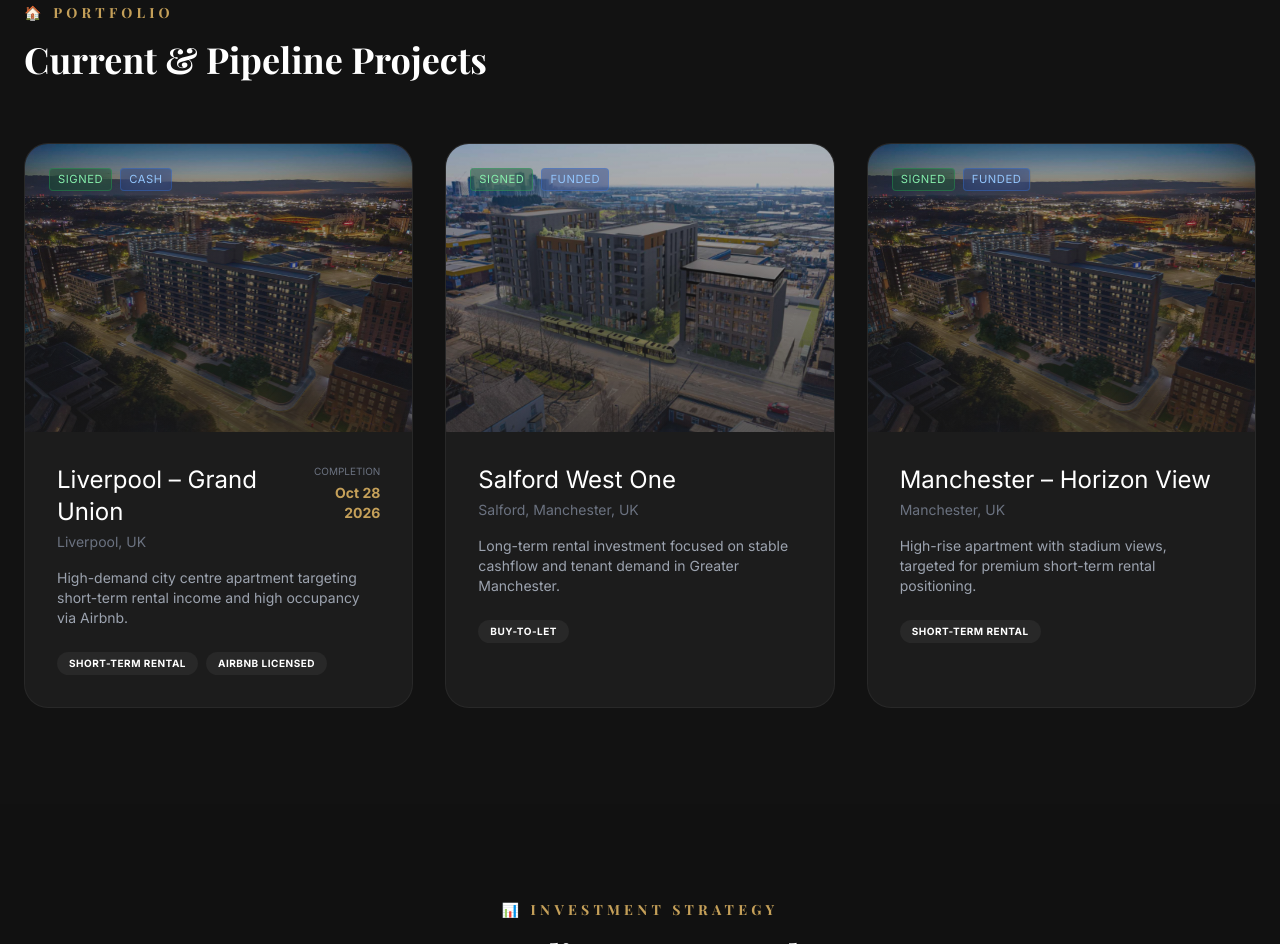
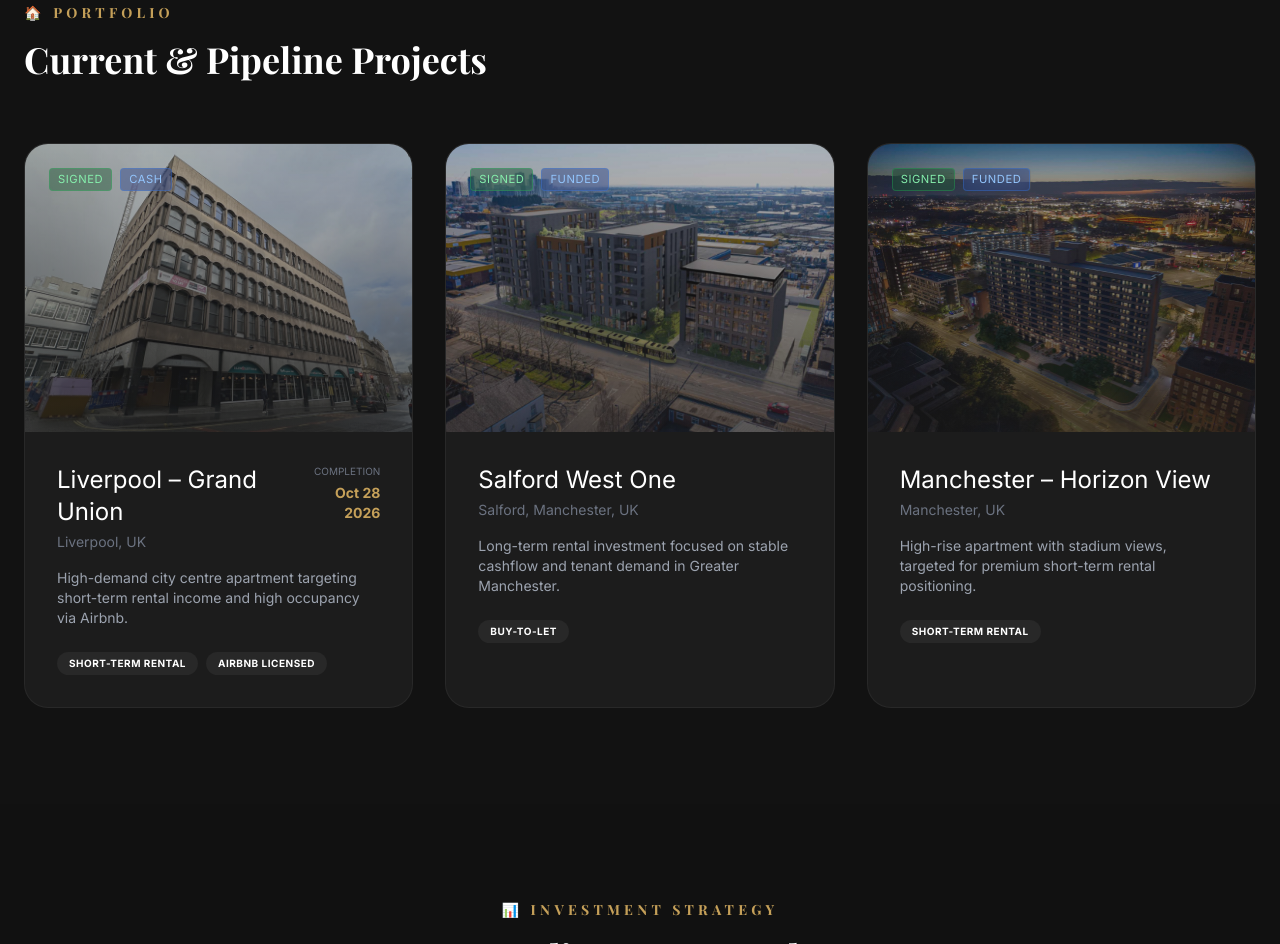
Before and after one commit to mail2morten/room4moreltd, a plain HTML site: page index.html in a window 1280 px wide. Shown: the part 1513-2457 px from the top of the page. Drawn offline with nearby package versions, Linux system fonts and the light colour scheme.

Commit message:
Update index.html

```diff
--- a/index.html
+++ b/index.html
@@ -213,11 +213,11 @@
             </div>
 
             <div class="grid md:grid-cols-3 gap-8">
-                <!-- Property 4 -->
+                <!-- Property 1: Grand Union (Updated image URL converted to raw format) -->
                 <div class="glass-card rounded-3xl overflow-hidden flex flex-col group">
                     <div class="h-64 sm:h-72 bg-zinc-800 relative overflow-hidden">
-                        <img src="https://raw.githubusercontent.com/mail2morten/room4moreltd/refs/heads/main/horizon-manchester.png"
-                             alt="Manchester – Horizon View"
+                        <img src="https://raw.githubusercontent.com/mail2morten/room4moreltd/50ea73c9667245267dd9432916794043608a1142/grand-union.jpg"
+                             alt="Liverpool – Grand Union"
                              class="w-full h-full object-cover transition-transform duration-700 group-hover:scale-110 opacity-70">
                         <div class="absolute inset-0 bg-gradient-to-t from-[#1c1c1c] to-transparent opacity-60"></div>
                         <div class="absolute top-6 left-6 flex gap-2 flex-wrap">
```
